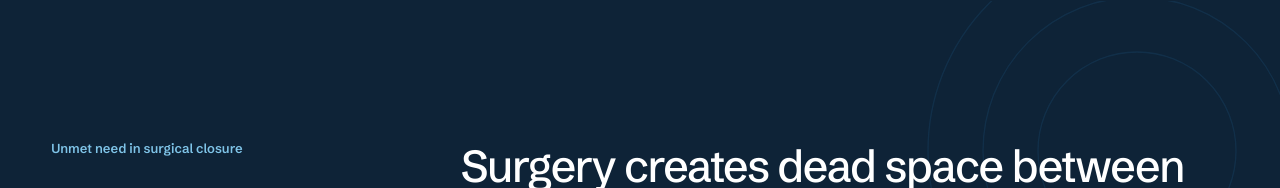
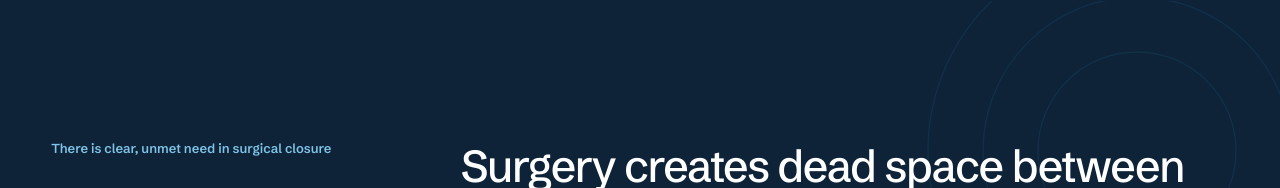
Before and after one commit to tissuelock/tissuelock-site, a plain HTML site: page index.html in a window 1280 px wide. Shown: the part 799-987 px from the top of the page. Drawn offline with nearby package versions, Linux system fonts and the light colour scheme.

Commit message:
Edit website text (1 change)

```diff
--- a/index.html
+++ b/index.html
@@ -159,7 +159,7 @@
     </svg>
     <div style="position:relative;max-width:1500px;margin:0 auto;display:grid;gap:clamp(26px,4vw,64px);grid-template-columns:repeat(auto-fit,minmax(min(100%,300px),1fr))">
       <div data-reveal style="display:flex;flex-direction:column;gap:16px">
-        <span data-edit="t26" style="font-size:13px;font-weight:600;line-height:1;color:#7FC4E8">Unmet need in surgical closure</span>
+        <span data-edit="t26" style="font-size:13px;font-weight:600;line-height:1;color:#7FC4E8">There is clear, unmet need in surgical closure</span>
         <span data-edit="t195" style="margin-top:clamp(10px,1.6vw,26px);font-size:clamp(56px,7vw,112px);font-weight:500;line-height:.9;letter-spacing:-.055em;color:#FFFFFF">XX%</span>
         <span data-edit="t27" style="font-size:clamp(15px,1.25vw,19px);font-weight:400;line-height:1.5;color:#8EA6BA;max-width:300px;text-wrap:pretty">Explain the statistic here in one sentence, with its source.</span>
       </div>
```
